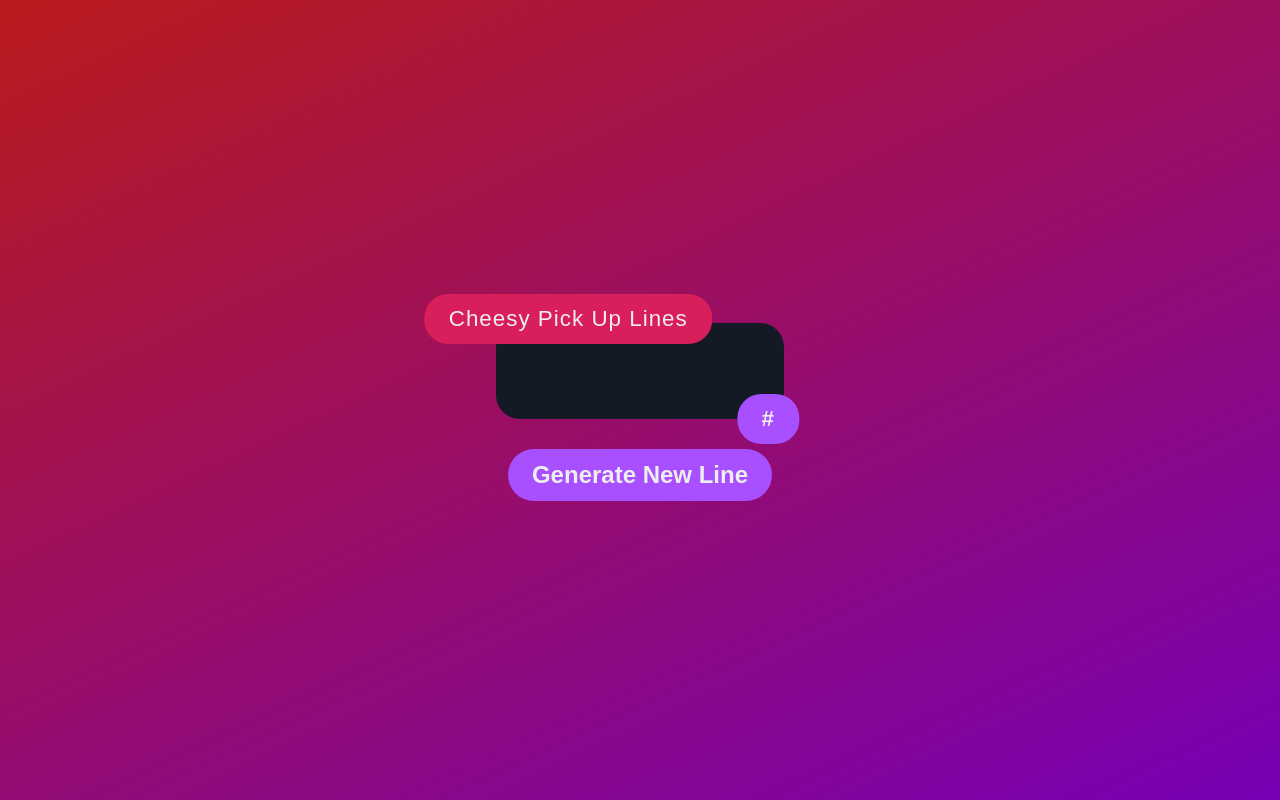
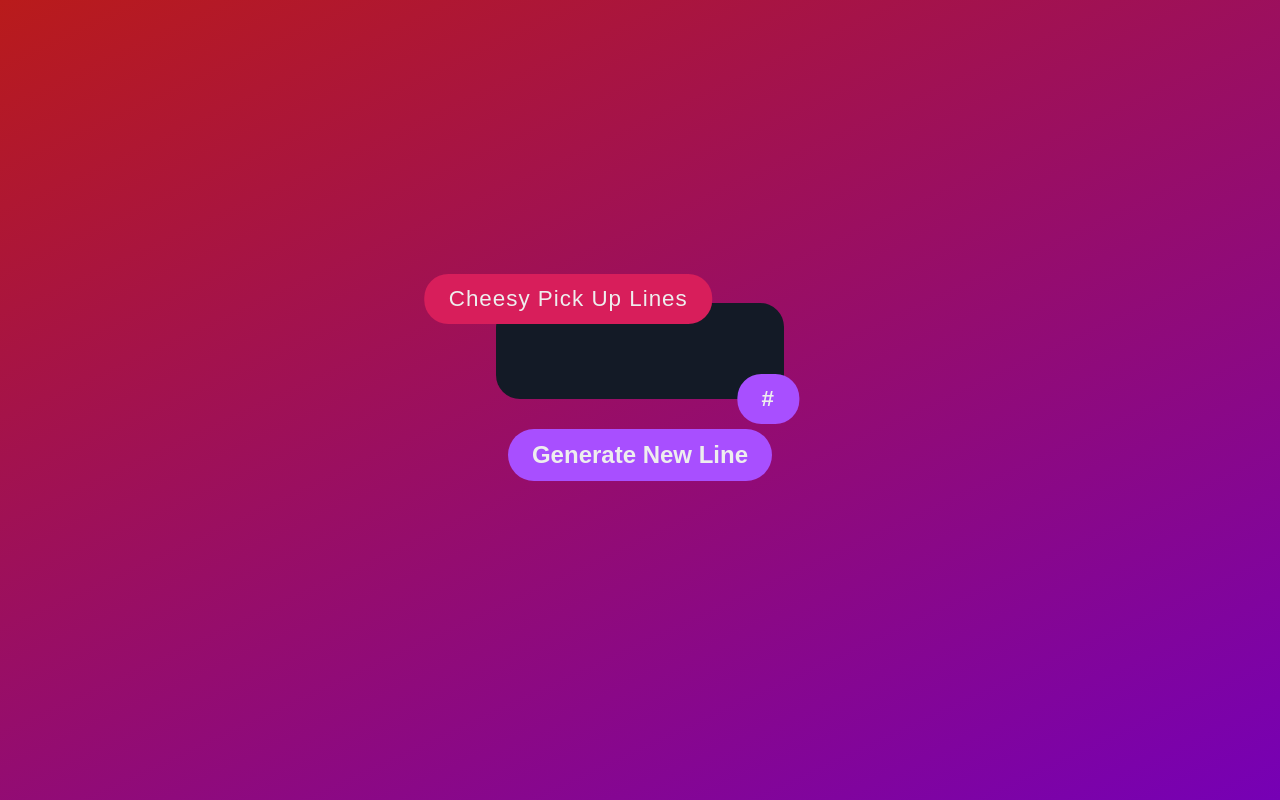
Before and after one commit to psychonautweb/cheesy-pickup-lines, a React (Create React App) app: page / in a window 1280 px wide. Built offline with nearby package versions, Linux system fonts and the light colour scheme; no server answers.

Commit message:
update build and styles

```diff
--- a/src/index.css
+++ b/src/index.css
@@ -1,4 +1,5 @@
 :root {
+    height: 100%;
     overflow: hidden;
 
     --primary: #A84fff;
@@ -19,9 +20,17 @@
 }
 
 body {
+    display: flex;
+    flex-direction: column;
+    align-items: center;
+    justify-content: center;
+
+    padding: 1rem;
     background: linear-gradient(155deg, rgba(185, 27, 27, 1) 0%, rgb(118 0 181) 100%);
     overflow: hidden;
+    max-height: 95%;
     width: 100%;
+    height: 100%;
 }
 
 .App {
@@ -29,7 +38,7 @@ body {
     flex-direction: column;
     align-items: center;
     justify-content: center;
-    min-height: 100vh;
+    max-height: 90vh;
 }
 
 .quote {
```
Also changed, not shown: 8 other files (tests, documents, lock files or other folders).
